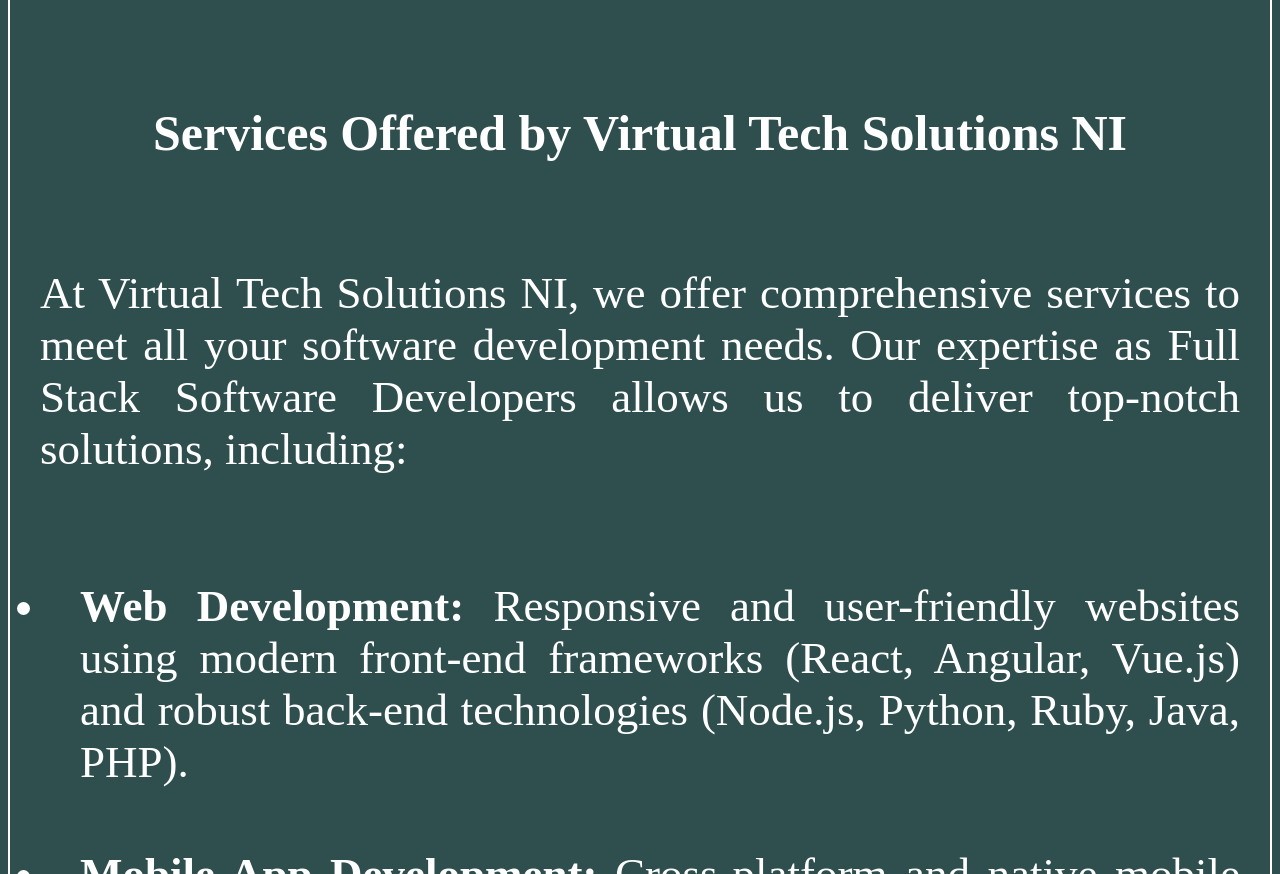
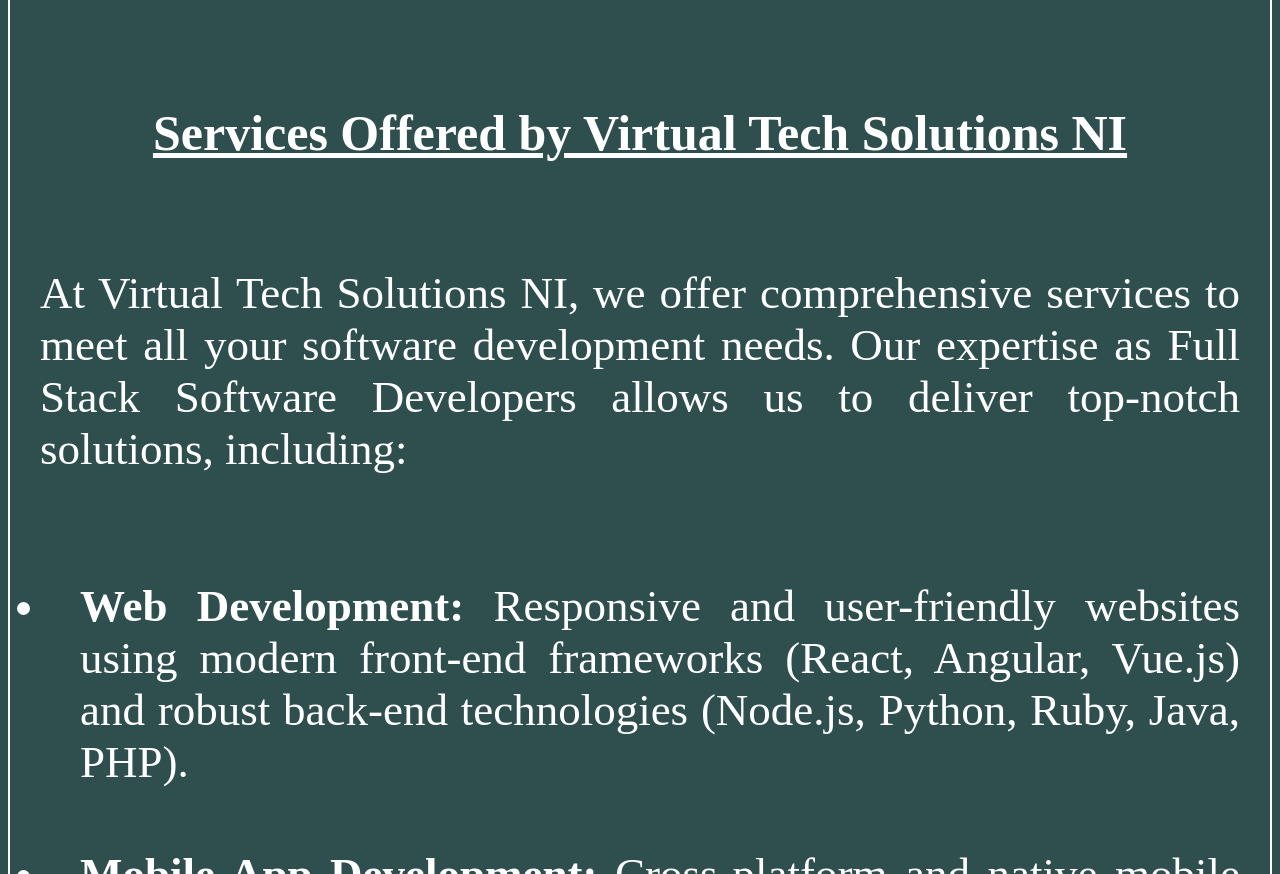
Before and after one commit to bvgr003/Virtual-Tech-Solutions-NI, a plain HTML site: page full-stack-software-development.html in a window 1280 px wide. Shown: the part 1437-2311 px from the top of the page. Drawn offline with Linux system fonts and the light colour scheme.

Commit message:
Update full-stack-software-development.html

```diff
--- a/full-stack-software-development.html
+++ b/full-stack-software-development.html
@@ -38,7 +38,7 @@
 
 
 
-                    <h1 style="font-size: 50px;">Services Offered by Virtual Tech Solutions NI</h1>
+                    <h1 style="font-size: 50px;"><u>Services Offered by Virtual Tech Solutions NI</u></h1>
 
                     <p>At Virtual Tech Solutions NI, we offer comprehensive services to meet all your software development needs. Our expertise as Full Stack Software Developers allows us to deliver top-notch solutions, including:</p>
                     <ul>
```
